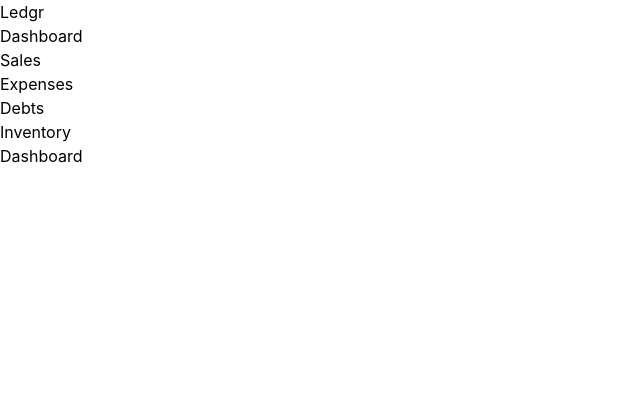
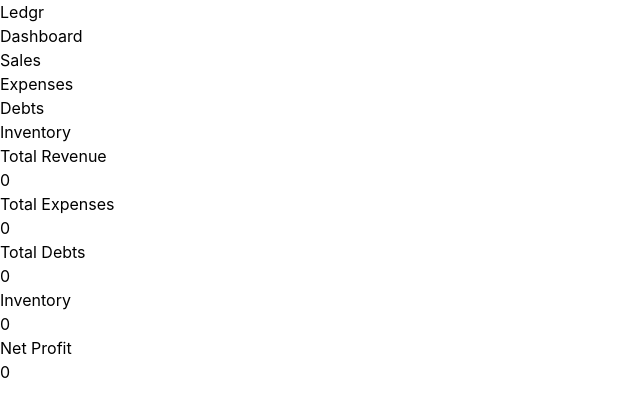
Before and after one commit to hoiregeno/ledgr-app, a React (Vite) app: page /dashboard in a window 1280 px wide. Shown: the top 416 px of the page, without its empty margins (0-640 px from the left). Built offline with nearby package versions, Linux system fonts and the light colour scheme.

Commit message:
feat: build Dashboard page with summary cards and calculated totals

```diff
--- a/src/pages/Dashboard.jsx
+++ b/src/pages/Dashboard.jsx
@@ -1,5 +1,39 @@
+import { getData } from "../utils/storage";
+
 function Dashboard() {
-  return <h1>Dashboard</h1>;
+  const sales = getData("sales");
+  const expenses = getData("expenses");
+  const debts = getData("debts");
+  const inventory = getData("inventory");
+
+  const totalSales = sales.reduce((acc, item) => acc + item.amount, 0);
+  const totalExpenses = expenses.reduce((acc, item) => acc + item.amount, 0);
+  const totalDebts = debts.reduce((acc, item) => acc + item.amount, 0);
+  const totalInventory = inventory.reduce(
+    (acc, item) => acc + item.quantity * item.unitPrice,
+    0,
+  );
+
+  const netProfit = totalSales - totalExpenses;
+
+  const CARDS = [
+    { id: 1, label: "Total Revenue", value: totalSales },
+    { id: 2, label: "Total Expenses", value: totalExpenses },
+    { id: 3, label: "Total Debts", value: totalDebts },
+    { id: 4, label: "Inventory", value: totalInventory },
+    { id: 5, label: "Net Profit", value: netProfit },
+  ];
+
+  return (
+    <div>
+      {CARDS.map(({ id, label, value }) => (
+        <div key={id}>
+          <h2>{label}</h2>
+          <p>{value}</p>
+        </div>
+      ))}
+    </div>
+  );
 }
 
 export default Dashboard;
```
